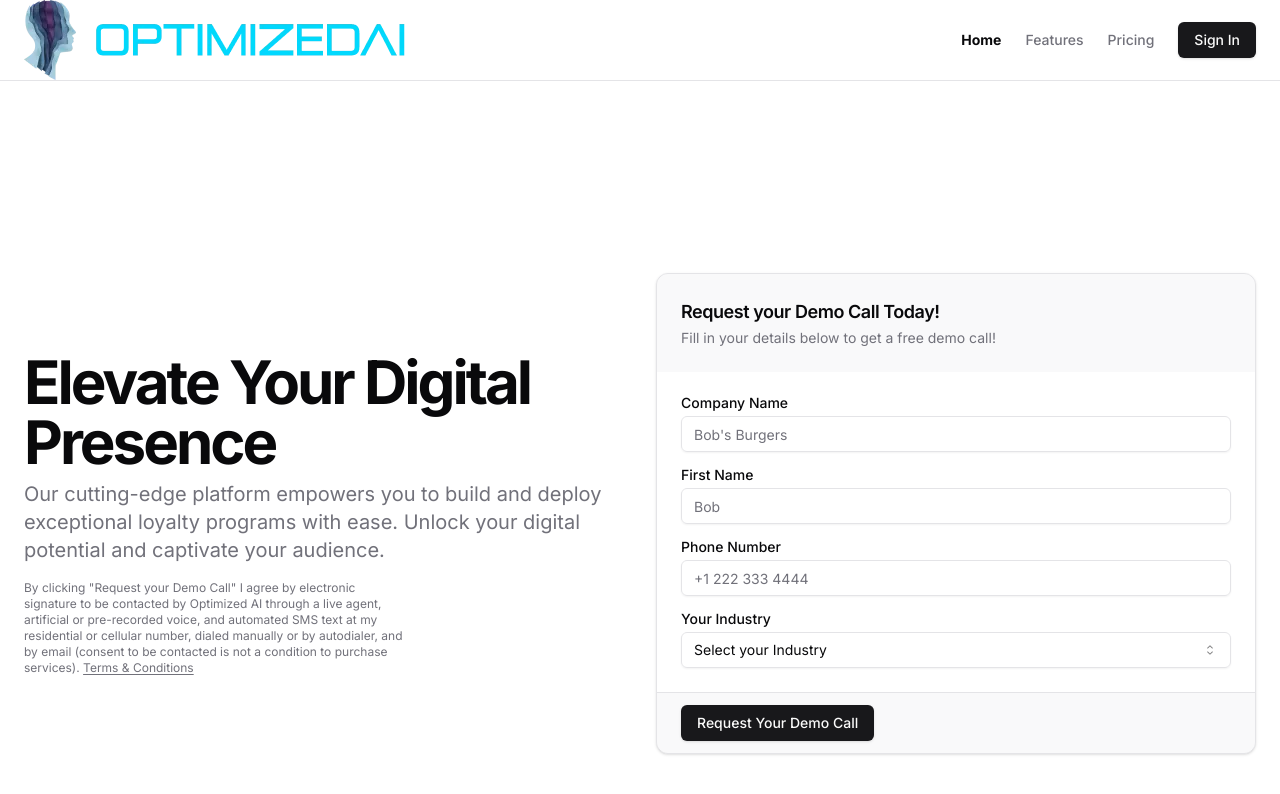
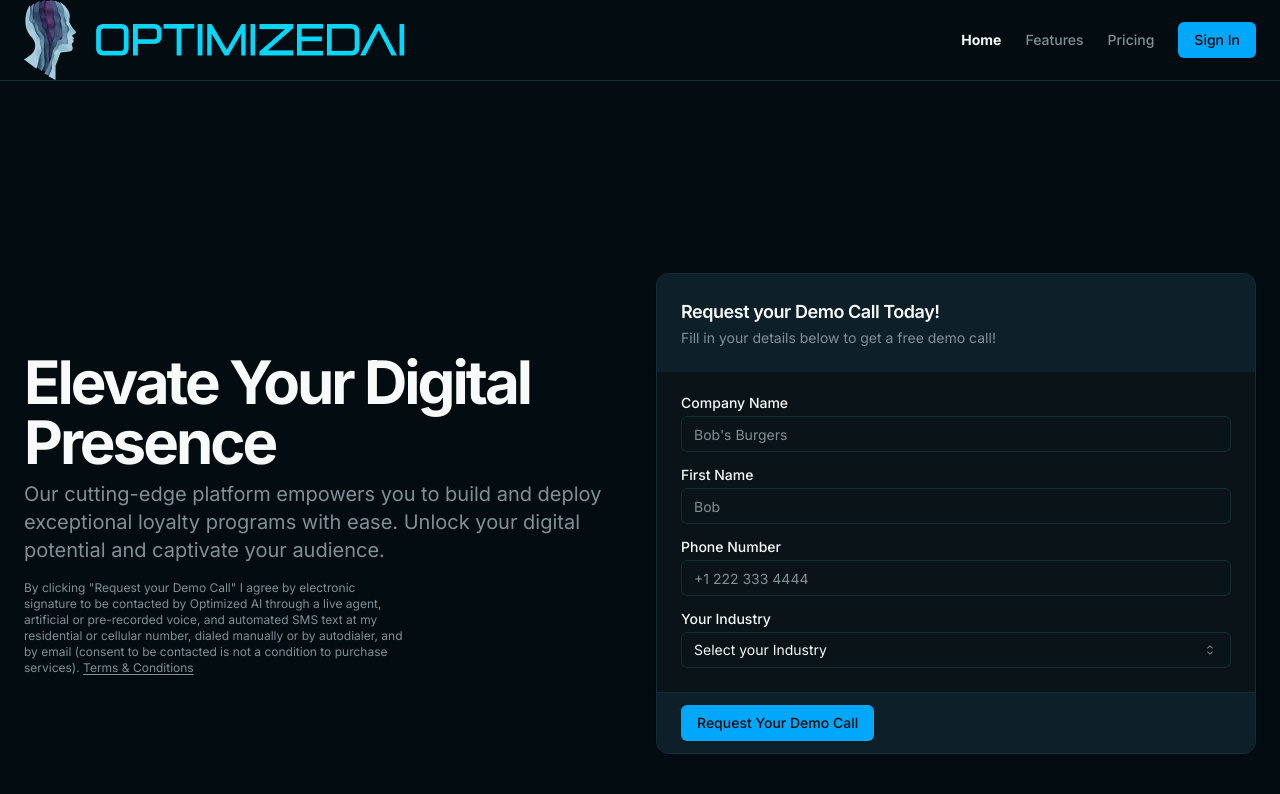
Before and after one commit to vinfehring/optimized-ai, a Next.js app: page / in a window 1280 px wide. Shown: the top 794 px of the page. Built offline with nearby package versions, Linux system fonts and the light colour scheme.

Commit message:
Applied company color scheme and branding

```diff
--- a/src/app/globals.css
+++ b/src/app/globals.css
@@ -4,58 +4,38 @@
 
 @layer base {
   :root {
-    --background: 0 0% 100%;
-    --foreground: 240 10% 3.9%;
-    --card: 0 0% 100%;
-    --card-foreground: 240 10% 3.9%;
-    --popover: 0 0% 100%;
-    --popover-foreground: 240 10% 3.9%;
-    --primary: 240 5.9% 10%;
-    --primary-foreground: 0 0% 98%;
-    --secondary: 240 4.8% 95.9%;
-    --secondary-foreground: 240 5.9% 10%;
-    --muted: 240 4.8% 95.9%;
-    --muted-foreground: 240 3.8% 46.1%;
-    --accent: 240 4.8% 95.9%;
-    --accent-foreground: 240 5.9% 10%;
-    --destructive: 0 84.2% 60.2%;
-    --destructive-foreground: 0 0% 98%;
-    --border: 240 5.9% 90%;
-    --input: 240 5.9% 90%;
-    --ring: 240 10% 3.9%;
+    --gradient: #00d8fc;
+
+    --background: 200 65% 3.92%;
+    --foreground: 200 10% 97.45%;
+
+    --muted: 200 50% 14.7%;
+    --muted-foreground: 200 10% 54.9%;
+
+    --popover: 200 45% 6.37%;
+    --popover-foreground: 200 10% 97.45%;
+
+    --card: 200 45% 6.37%;
+    --card-foreground: 200 10% 97.45%;
+
+    --border: 200 50% 14.7%;
+    --input: 200 50% 14.7%;
+
+    --primary: 200 100% 49%;
+    --primary-foreground: 200 10% 4.9%;
+
+    --secondary: 200 50% 14.7%;
+    --secondary-foreground: 200 10% 97.45%;
+
+    --accent: 200 50% 14.7%;
+    --accent-foreground: 200 10% 97.45%;
+
+    --destructive: 0 62.8% 30.6%;
+    --destructive-foreground: 200 10% 97.45%;
+
+    --ring: 200 100% 49%;
+
     --radius: 0.5rem;
-    --chart-1: 12 76% 61%;
-    --chart-2: 173 58% 39%;
-    --chart-3: 197 37% 24%;
-    --chart-4: 43 74% 66%;
-    --chart-5: 27 87% 67%;
-  }
-
-  .dark {
-    --background: 240 10% 3.9%;
-    --foreground: 0 0% 98%;
-    --card: 240 10% 3.9%;
-    --card-foreground: 0 0% 98%;
-    --popover: 240 10% 3.9%;
-    --popover-foreground: 0 0% 98%;
-    --primary: 0 0% 98%;
-    --primary-foreground: 240 5.9% 10%;
-    --secondary: 240 3.7% 15.9%;
-    --secondary-foreground: 0 0% 98%;
-    --muted: 240 3.7% 15.9%;
-    --muted-foreground: 240 5% 64.9%;
-    --accent: 240 3.7% 15.9%;
-    --accent-foreground: 0 0% 98%;
-    --destructive: 0 62.8% 30.6%;
-    --destructive-foreground: 0 0% 98%;
-    --border: 240 3.7% 15.9%;
-    --input: 240 3.7% 15.9%;
-    --ring: 240 4.9% 83.9%;
-    --chart-1: 220 70% 50%;
-    --chart-2: 160 60% 45%;
-    --chart-3: 30 80% 55%;
-    --chart-4: 280 65% 60%;
-    --chart-5: 340 75% 55%;
   }
 }
 
```
